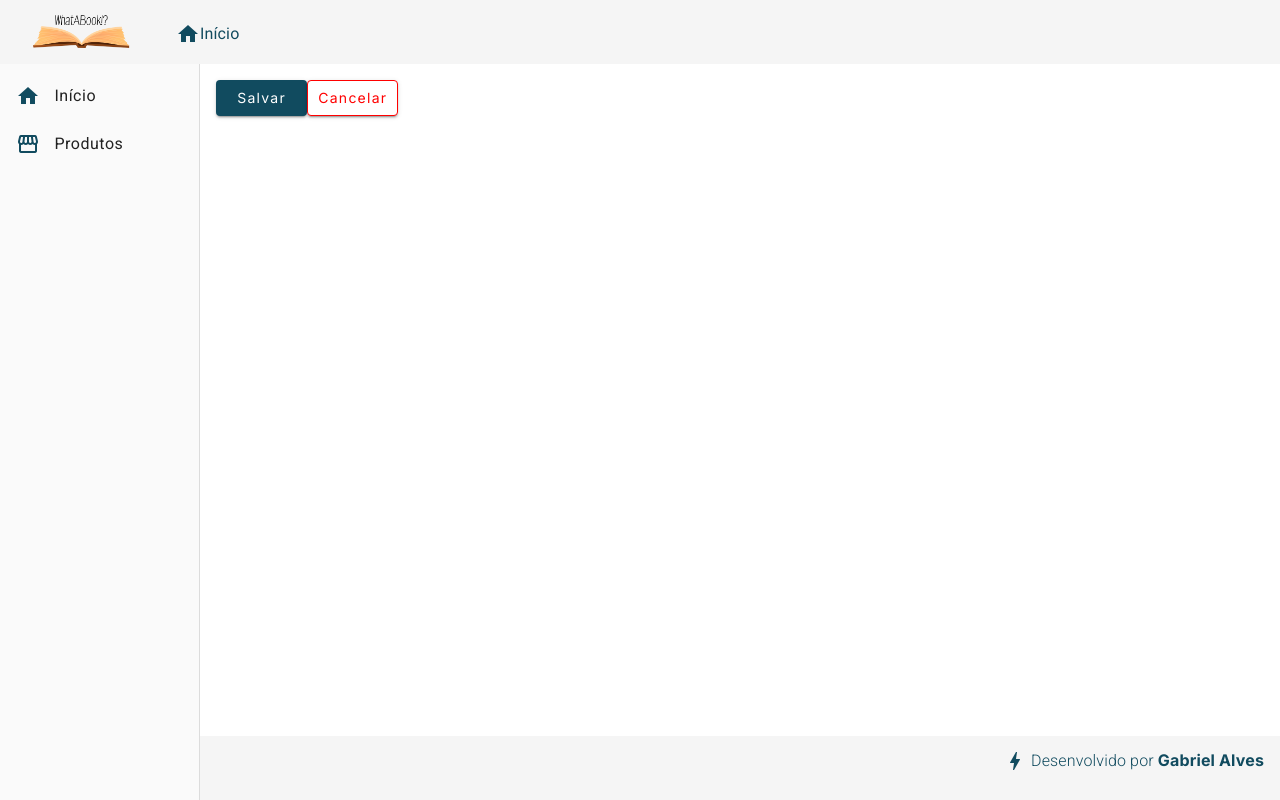
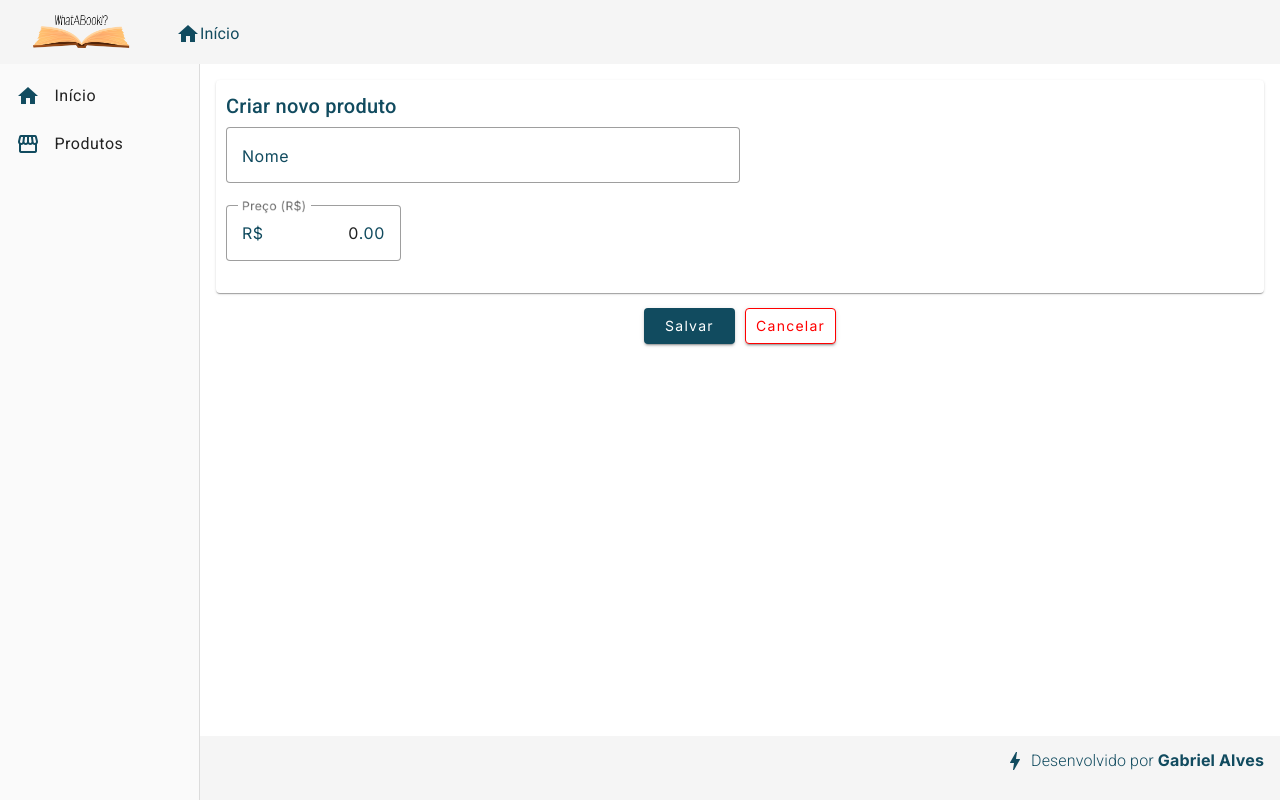
Before and after one commit to gabriel04alves/crud-angular, an Angular app: page /products/create in a window 1280 px wide. Built offline with nearby package versions, Linux system fonts and the light colour scheme.

Commit message:
form novo produto

```diff
--- a/src/app/components/product/product-create/product-create.component.css
+++ b/src/app/components/product/product-create/product-create.component.css
@@ -0,0 +1,18 @@
+.card {
+    padding: 10px;
+}
+
+form {
+    display: flex;
+    flex-direction: column;
+    text-decoration: none;
+    margin-top: 5px;
+    color: #114b5f;
+}
+
+.buttons {
+    display: flex;
+    justify-content: center;
+    gap: 10px;
+    margin: 15px 0px 0px 0px;
+}
--- a/src/app/components/product/product-create/product-create.component.html
+++ b/src/app/components/product/product-create/product-create.component.html
@@ -1,6 +1,23 @@
+<mat-card class="card">
+    <mat-card-title style="color: #114B5F;">Criar novo produto</mat-card-title>
+    <form>
+        <mat-form-field appearance="outline" style=" width: 50%;">
+            <mat-label style="color: #114B5F;"> Nome</mat-label>
+            <input type="text" matInput [(ngModel)]="product.name" name="name">
+        </mat-form-field>
+        <mat-form-field appearance="outline" style="width: 17%;">
+            <mat-label>Preço (R$)</mat-label>
+            <input style=" text-align: right;" matInput [(ngModel)]="product.price" name="price">
+            <span matTextPrefix>R$&nbsp;</span>
+            <span matTextSuffix>.00</span>
+        </mat-form-field>
+    </form>
+</mat-card>
+<div class="buttons">
     <button mat-raised-button (click)="createProduct()" style="width: 5.7rem; background-color: #114B5F; color: #FFF; ">
         Salvar
     </button>
     <button mat-raised-button (click)="cancel()" style="width: 5.7rem; color: #FF0000; border-style: solid; border-width: 0.7px;">
         Cancelar
     </button>
+</div>
```
Also changed, not shown: src/app/app.module.ts (+6 -1 lines). Lines whose indentation alone changed are shown as unchanged.
